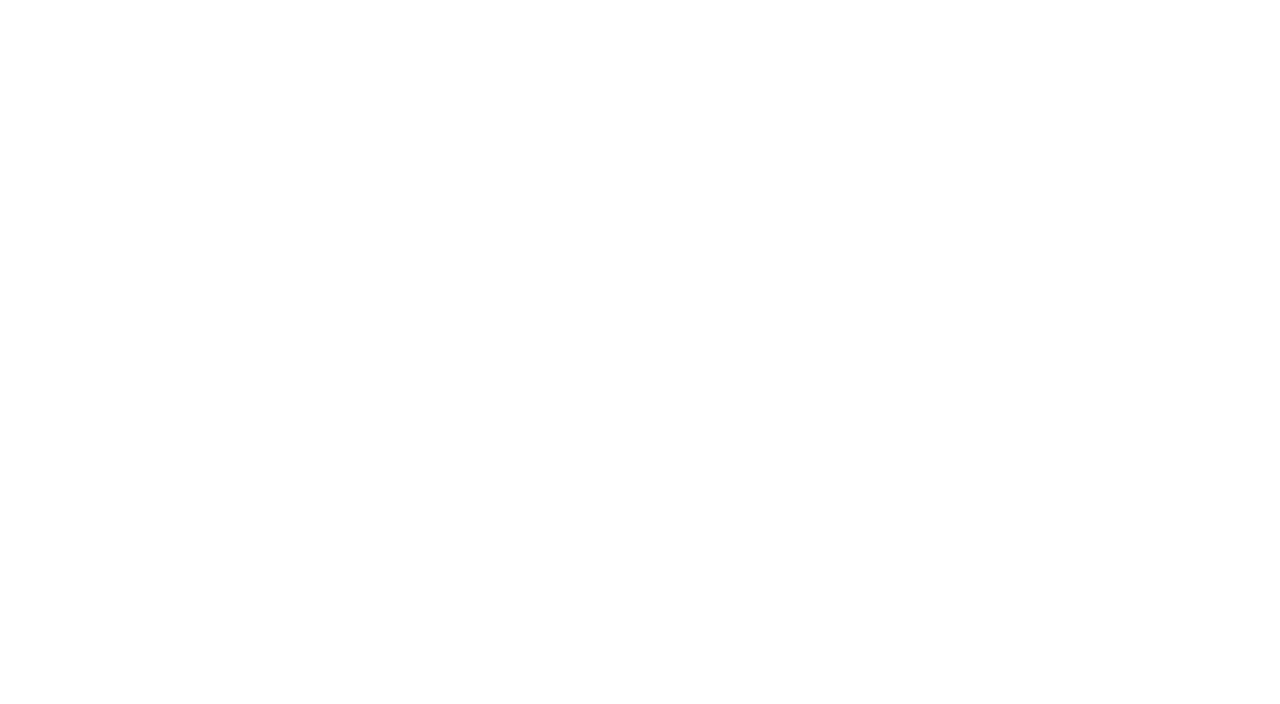
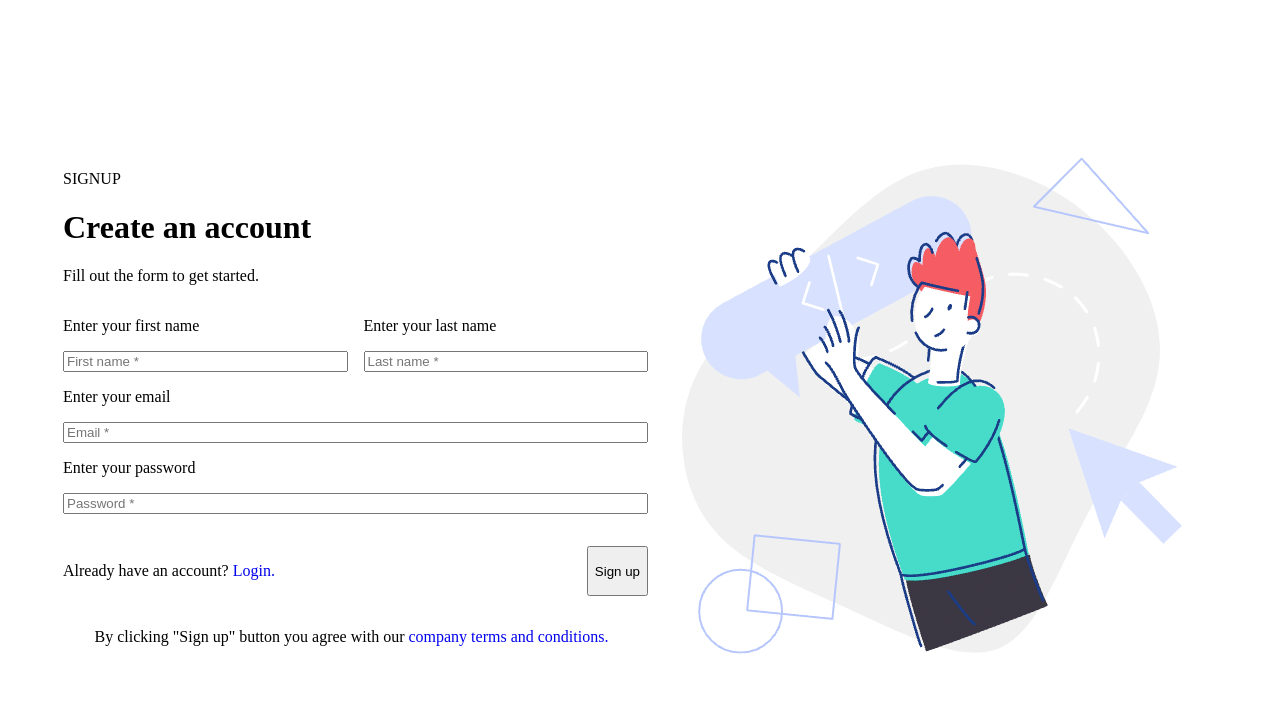
Before and after one commit to Bora-CS/batch10-html-signup-page, a plain HTML site: page index.html in a window 1280 px wide. Drawn offline with Linux system fonts and the light colour scheme.

Commit message:
base html done

```diff
--- a/index.html
+++ b/index.html
@@ -4,8 +4,43 @@
 	<meta charset="utf-8">
 	<meta name="viewport" content="width=device-width, initial-scale=1">
 	<title>Batch10 Signup Page</title>
+	<link rel="stylesheet" type="text/css" href="./style.css">
 </head>
 <body>
-
+	<div id="main-container">
+		<div id="form-section">
+			<p>SIGNUP</p>
+			<h1>Create an account</h1>
+			<p>Fill out the form to get started.</p>
+			<div id="name-section" class="full-width">
+				<div id="first-name-container" class="full-width">
+					<p>Enter your first name</p>
+					<input class="full-width" type="text" name="first-name" id="first-name" placeholder="First name *">
+				</div>
+				<div id="last-name-container" class="full-width">
+					<p>Enter your last name</p>
+					<input class="full-width" type="text" name="last-name" id="last-name" placeholder="Last name *">
+				</div>
+			</div>
+			<div id="email-container" class="full-width">
+				<p>Enter your email</p>
+				<input class="full-width" type="email" name="email" id="email" placeholder="Email *">
+			</div>
+			<div id="password-container" class="full-width">
+				<p>Enter your password</p>
+				<input class="full-width" type="password" name="password" id="password" placeholder="Password *">
+			</div>
+			<div id="actions-container">
+				<p>Already have an account? <a href="/">Login.</a></p>
+				<button id="signup">Sign up</button>
+			</div>
+			<div id="terms-and-conditions-container">
+				<p>By clicking "Sign up" button you agree with our <a href="/">company terms and conditions.</a></p>
+			</div>
+		</div>
+		<div id="image-section">
+			<img src="./coolBoy.png">
+		</div>
+	</div>
 </body>
 </html>
--- /dev/null
+++ b/style.css
@@ -0,0 +1,45 @@
+#main-container {
+	display: flex;
+	justify-content: center;
+	align-items: center;
+	height: 100vh;
+}
+
+#form-section {
+	width: 577px;
+	padding: 0px 16px;
+}
+
+#name-section {
+	display: flex;
+}
+
+#first-name-container {
+	margin-right: 24px;
+}
+
+.full-width {
+	width: 100%;
+}
+
+a {
+	text-decoration: none;
+}
+
+#actions-container {
+	display: flex;
+	justify-content: space-between;
+	margin-top: 32px;
+}
+
+#signup {
+	margin-right: -8px;
+}
+
+#terms-and-conditions-container {
+	margin-top: 32px;
+}
+
+#terms-and-conditions-container > p {
+	text-align: center;
+}
```
Also changed, not shown: coolBoy.png (added).
